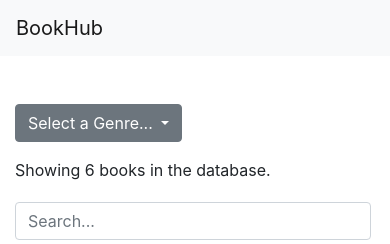
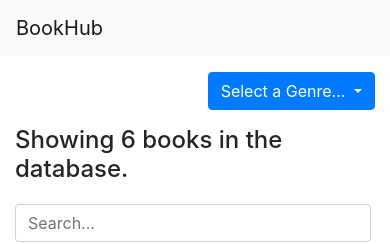
Before and after one commit to Evans-Asiedu/BookHub, a React (Create React App) app: page / in a window 390 px wide. Shown: the top 244 px of the page. Built offline with nearby package versions, Linux system fonts and the light colour scheme.

Commit message:
Improve the layout

```diff
--- a/src/App.js
+++ b/src/App.js
@@ -13,7 +13,7 @@ class App extends Component {
       <React.Fragment>
         <ToastContainer />
         <NavBar />
-        <main className="container pt-5">
+        <main className="container pt-3 pt-md-5">
           {/* <Books /> */}
           <Routes>
             <Route path="/" element={<Books />} />
--- a/src/components/books.jsx
+++ b/src/components/books.jsx
@@ -87,7 +87,7 @@ class Books extends Component {
 
     return (
       <div className="row">
-        <div className="col-12 col-md-3 col-lg-2 mb-3">
+        <div className="col-12 col-md-3 col-lg-2 text-md-left text-right mb-3">
           <div className="dropdown-component">
             <DropDown
               items={this.state.genres}
@@ -104,7 +104,7 @@ class Books extends Component {
           </div>
         </div>
         <div className="col">
-          <p className="pb-1">Showing {totalCount} books in the database.</p>
+          <h4 className="pb-1">Showing {totalCount} books in the database.</h4>
           <SearchBox
             value={searchQuery}
             onChange={this.handleSearch}
--- a/src/components/common/dropDown.jsx
+++ b/src/components/common/dropDown.jsx
@@ -1,10 +1,10 @@
-import React, { Component } from "react";
+import React from "react";
 
 const DropDown = ({ items, onItemSelect, selectedItem }) => {
   return (
     <div className="dropdown">
       <button
-        className="btn btn-secondary dropdown-toggle"
+        className="btn btn-primary dropdown-toggle"
         type="button"
         id="dropdownMenuButton"
         data-toggle="dropdown"
```
